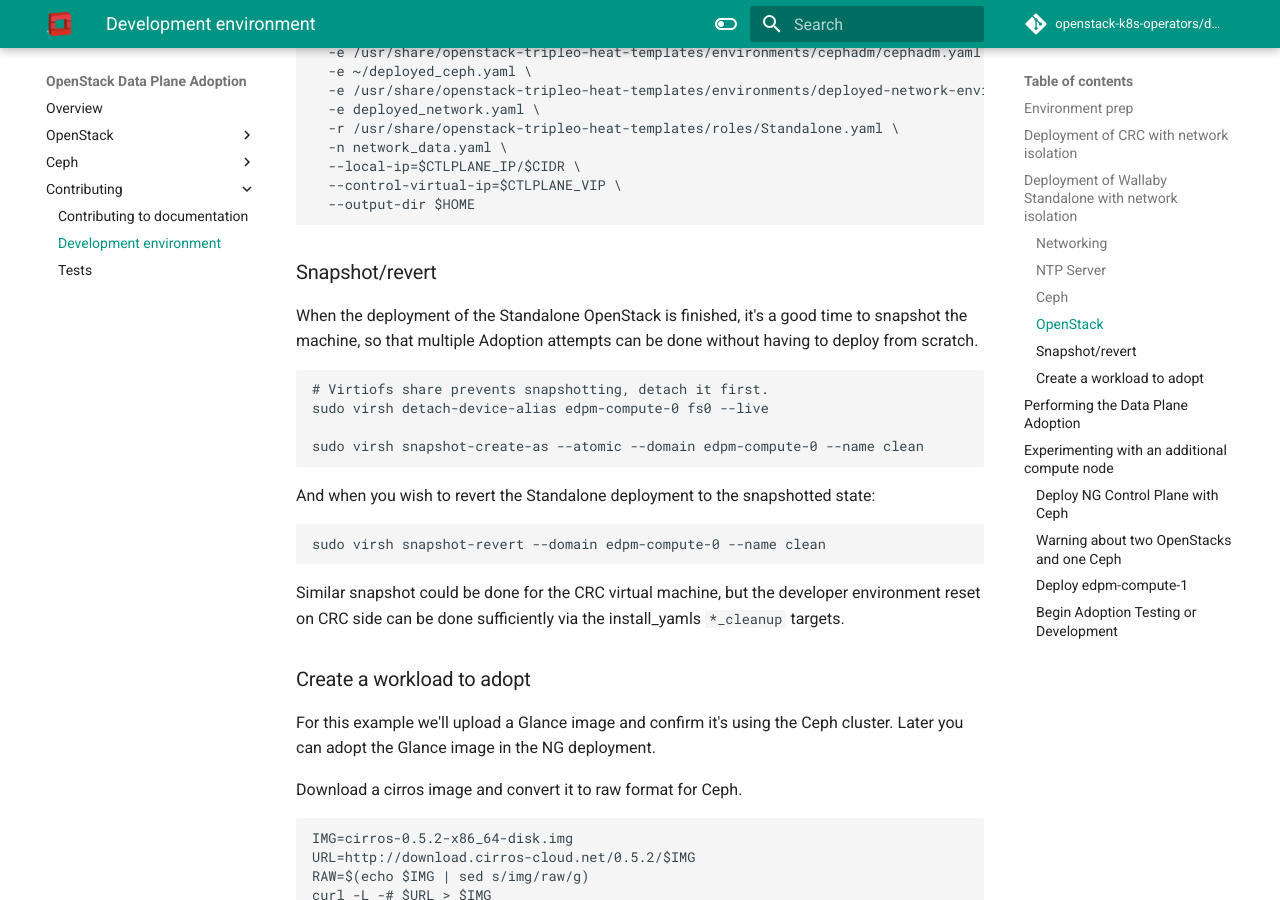
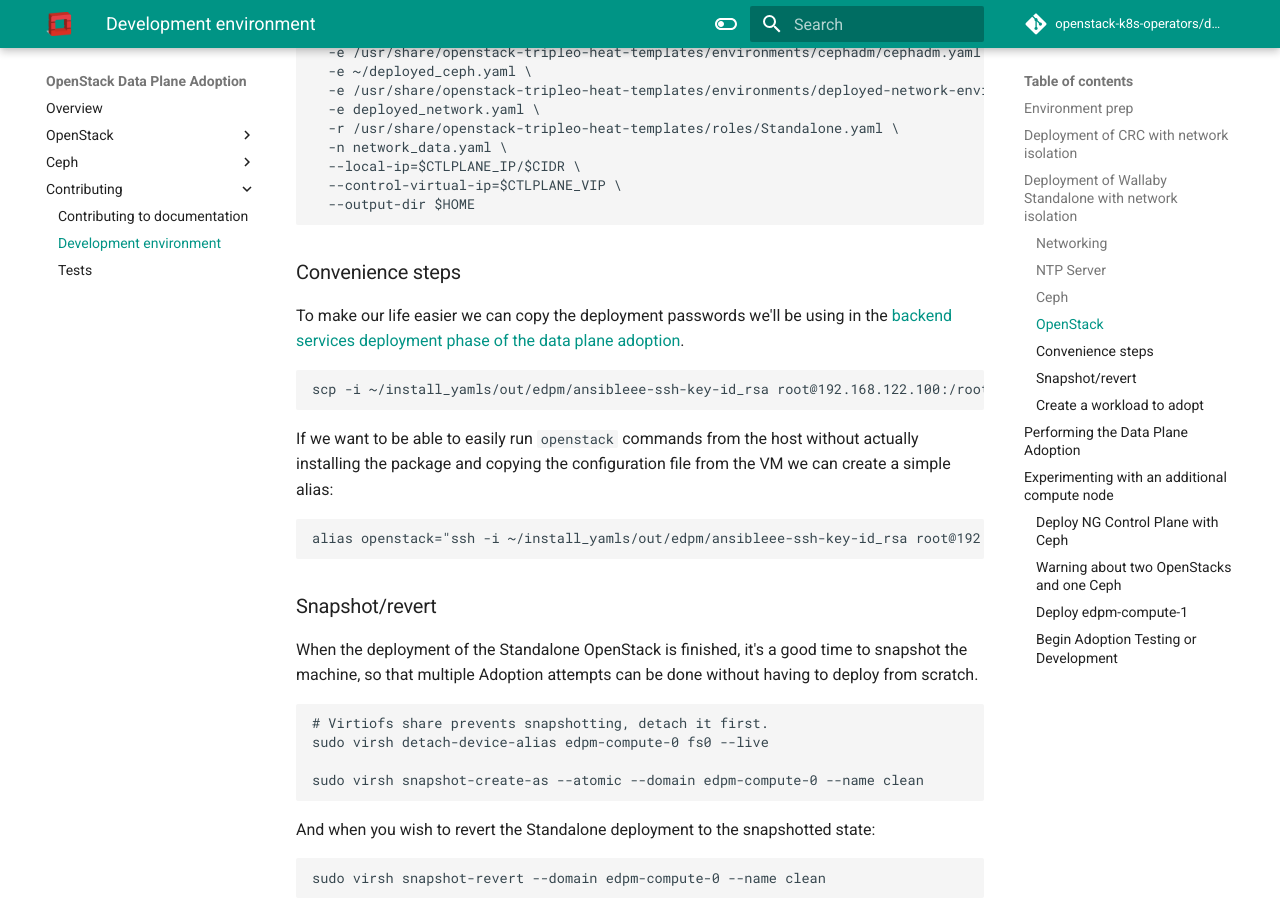
Before and after one commit to openstack-k8s-operators/data-plane-adoption, an MkDocs documentation site: the page built from docs/contributing/development_environment.md, in a window 1280 px wide and 900 px high, scrolled down 7489 px. Built offline with MkDocs 1.6.1 and Material for MkDocs 9.7.7, drawn with Linux system fonts in a browser that asks for light colours; comment, search, counter and statistics services are not loaded; the version menu is left out.

Commit message:
Dev Env: Add convenience steps
This patch adds a couple of convenience steps to the development
environment procedure with how to easily run openstack commands within
the host using an alias and how to download the old OpenStack passwords
YAML file.

````diff
--- a/docs/contributing/development_environment.md
+++ b/docs/contributing/development_environment.md
@@ -391,6 +391,24 @@ sudo openstack tripleo deploy \
   --output-dir $HOME
 ```
 
+### Convenience steps
+
+To make our life easier we can copy the deployment passwords we'll be using
+in the [backend services deployment phase of the data plane adoption](
+https://openstack-k8s-operators.github.io/data-plane-adoption/openstack/backend_services_deployment/).
+
+```
+scp -i ~/install_yamls/out/edpm/ansibleee-ssh-key-id_rsa root@192.168.122.100:/root/tripleo-standalone-passwords.yaml ~/
+```
+
+If we want to be able to easily run `openstack` commands from the host without
+actually installing the package and copying the configuration file from the VM
+we can create a simple alias:
+
+```
+alias openstack="ssh -i ~/install_yamls/out/edpm/ansibleee-ssh-key-id_rsa root@192.168.122.100 OS_CLOUD=standalone openstack"
+```
+
 ### Snapshot/revert
 
 When the deployment of the Standalone OpenStack is finished, it's a
````
